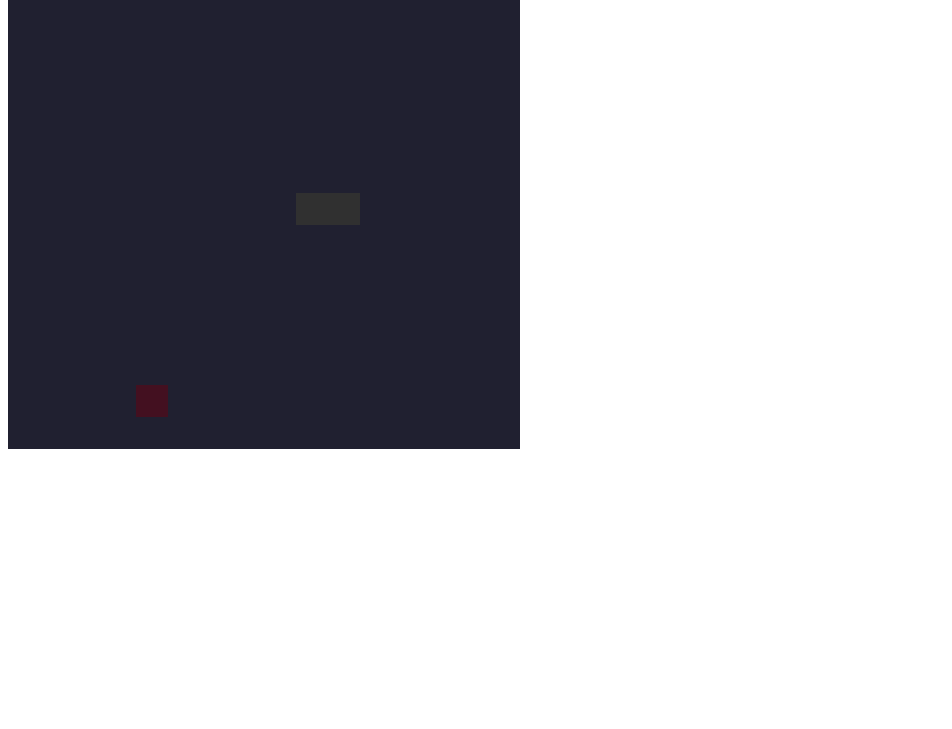
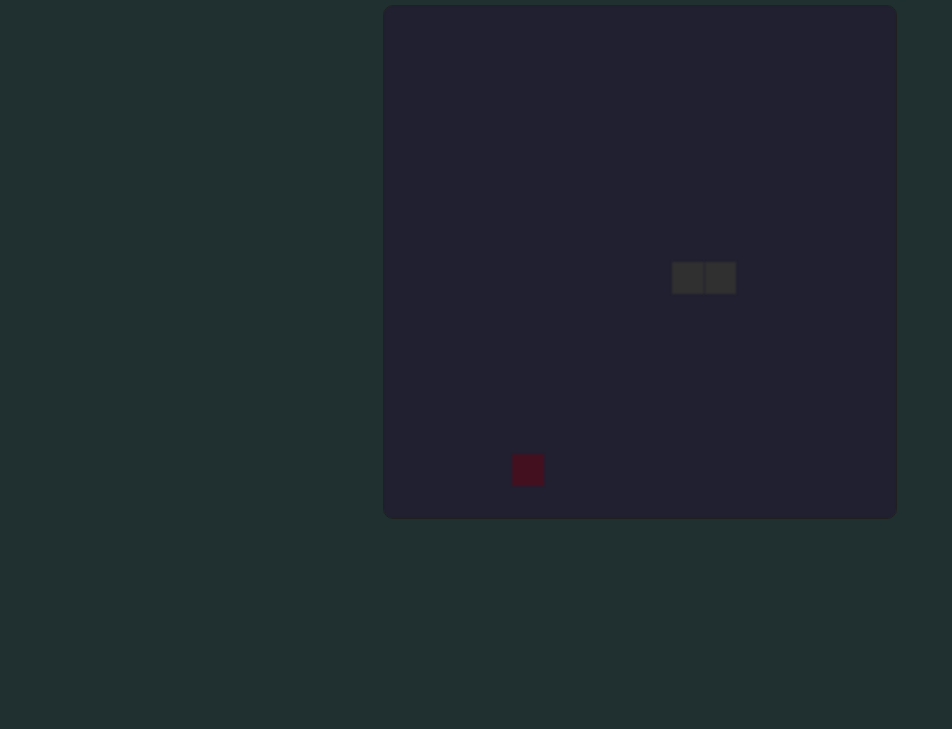
Before and after one commit to GiovaneRobertiTafine/snake-game, a plain HTML site: page index.html in a window 1280 px wide. Shown: the part 71-800 px from the top of the page, without its empty margins (0-952 px from the left). Drawn offline with Linux system fonts and the light colour scheme.

Commit message:
Add end game and styles

```diff
--- a/index.html
+++ b/index.html
@@ -5,9 +5,11 @@
         <meta name="viewport" content="width=device-width, initial-scale=1.0" />
         <title>Snake Game</title>
         <!-- A propiedade defer faz o script ser carregado no final -->
+        <link rel="stylesheet" href="./stylesheet.css" />
         <script defer src="./script.js"></script>
     </head>
     <body>
+        <h2>Snake Game</h2>
         <canvas id="snake" width="512" height="512"></canvas>
     </body>
 </html>
--- a/script.js
+++ b/script.js
@@ -23,7 +23,7 @@ let direction = 'right';
 function createBG() {
     // Propriedade que trabalha com o estilo do canvas
     context.fillStyle = '#202030';
-
+    context.filter = 'blur(0.8px)';
     // Propriedade para setar o tamanho x, y, largura, altura
     context.fillRect(0, 0, 16 * box, 16 * box);
 }
@@ -31,6 +31,8 @@ function createBG() {
 function createSnake() {
     for (i = 0; i < snake.length; i++) {
         context.fillStyle = '#303030';
+        context.strokeStyle = '#202030';
+        context.strokeRect(snake[i].x, snake[i].y, box, box);
         context.fillRect(snake[i].x, snake[i].y, box, box);
     }
 }
@@ -53,6 +55,13 @@ function update(event) {
 
 // Iniciando o jogo
 function initialGame() {
+    // Verificando se o snake se chocou com o proprio corpo
+    for (let i = 1; i < snake.length; i++) {
+        if (snake[0].x === snake[i].x && snake[0].y === snake[i].y) {
+            clearInterval(jogo);
+        }
+    }
+
     // Verificando se o snake passou da tela
     if (snake[0].x > 15 * box && direction === 'right') snake[0].x = 0;
     if (snake[0].x < 0 && direction === 'left') snake[0].x = 16 * box;
--- a/stylesheet.css
+++ b/stylesheet.css
@@ -0,0 +1,14 @@
+body {
+    display: flex;
+    justify-content: center;
+    align-items: center;
+    flex-direction: column;
+    font-family: sans-serif;
+    background-color: #203030;
+    color: #f0f0f0;
+}
+
+canvas {
+    border-radius: 10px;
+    border: #202020 1px solid;
+}
```
